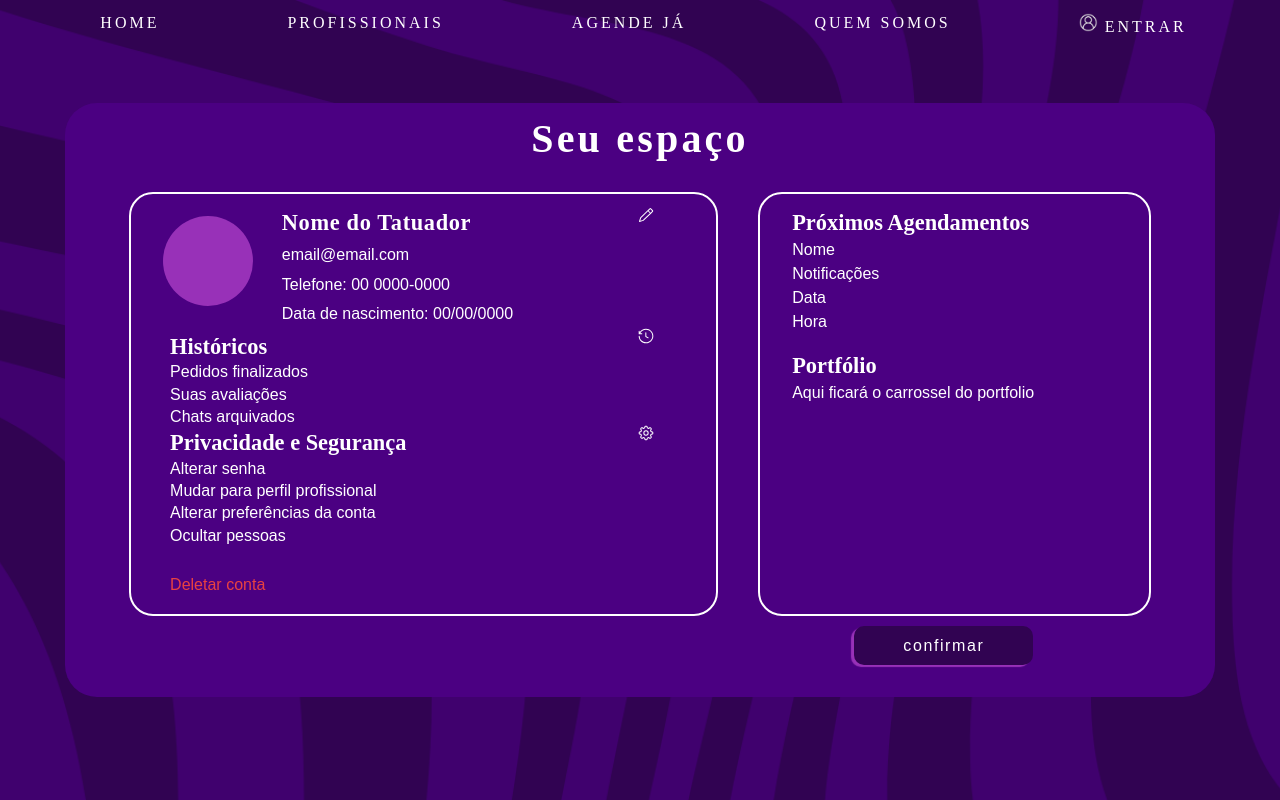
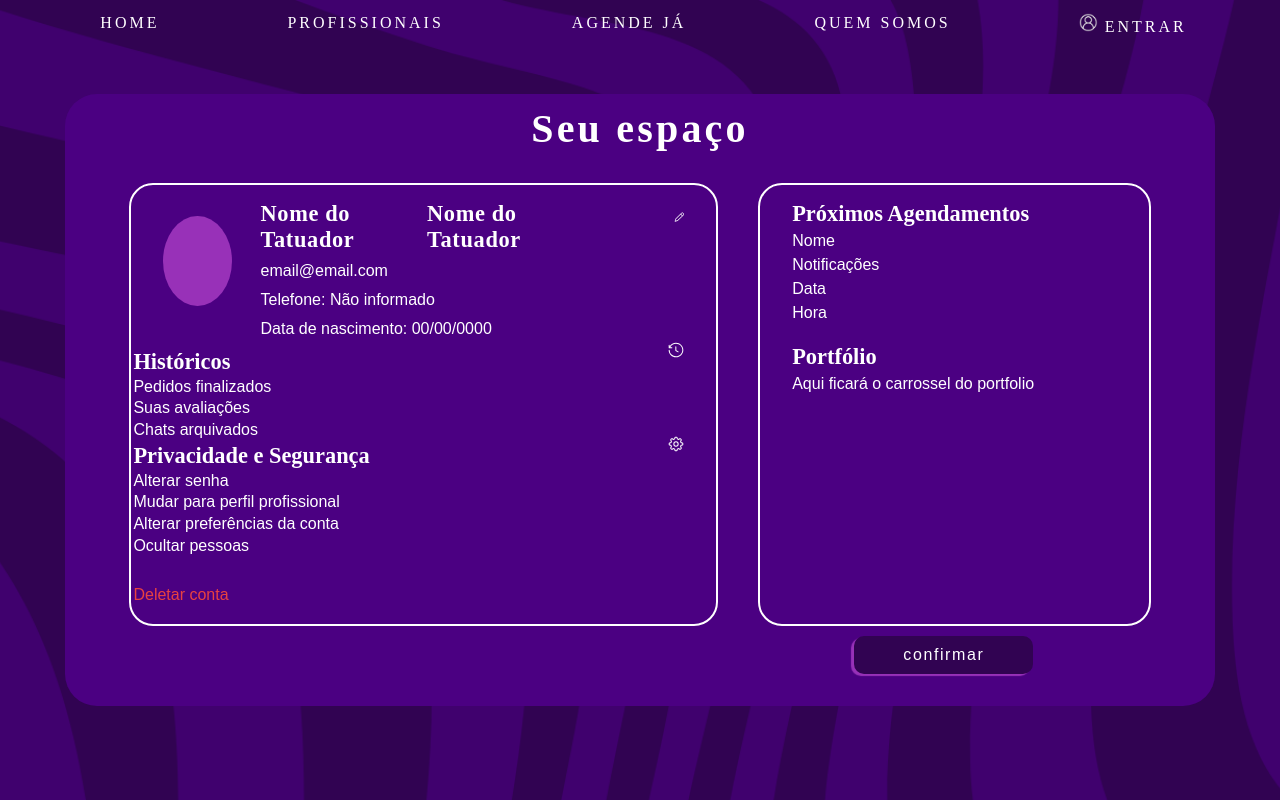
Before and after one commit to the-marielis/Rabiscadoo-react, a React (Vite) app: page /paineltatuador in a window 1280 px wide. Built offline with nearby package versions, Linux system fonts and the light colour scheme; a web font is replaced by a local one.

Commit message:
Ajustes home, e perfil tatuador

```diff
--- a/src/components/Home.jsx
+++ b/src/components/Home.jsx
@@ -1,6 +1,7 @@
 import React from "react";
 import '../css/main.css';
 import { Link } from "react-router-dom";
+import { useAuth } from "../context/AuthContext";
 
 import Slider from "react-slick";
 import "slick-carousel/slick/slick.css";
@@ -14,6 +15,8 @@ import tattoo6 from "../../public/images/tatuagem6.jpg";
 import manchaImg from "../../public/images/mancha3.png";
 
 const Home = () => {
+    const { usuario } = useAuth();
+
   const settings = {
     dots: true,
     infinite: true,
@@ -45,7 +48,10 @@ const Home = () => {
       <div className="img-fundo">
         <img src={manchaImg} alt="mancha" />
       </div>
-      <Link to="/login" className="btn-entrar"> VENHA <br /> CONHECER</Link>
+      {/*<Link to="/login" className="btn-entrar"> VENHA <br /> CONHECER</Link>*/}
+        {!usuario && (
+            <Link to="/login" className="btn-entrar">VENHA <br /> CONHECER</Link>
+        )}
     </div>
   );
 };
--- a/src/components/PainelTatuador.jsx
+++ b/src/components/PainelTatuador.jsx
@@ -1,10 +1,22 @@
-import React from "react";
+import React, {useState} from "react";
 import { GoPencil, GoHistory, GoGear } from "react-icons/go";
 import "../css/perfilUsuario.css";
 import BotaoContinuar from "./BotaoContinuar";
+import { useAuth } from "../context/AuthContext";
+import axios from "axios";
+import { useNavigate } from "react-router-dom";
+import Toast from "./Toast/Toast.jsx";
 
 const HomeLogado = () => {
-  return (
+const navigate = useNavigate();
+const [toast, setToast]  = useState(null);
+const { usuario } = useAuth();
+
+const showToast = (message, type = "error") => setToast({ message, type });
+
+
+
+return (
     <div
       className="perfil-container"
       style={{ backgroundImage: "url('/images/BACKGROUND_LOGIN.png')" }}
@@ -20,12 +32,13 @@ const HomeLogado = () => {
             <div className="dados">
               <div className="linha-nome">
                 <h2>Nome do Tatuador</h2>
+                  <h2>{usuario?.nome || "Nome do Tatuador"}</h2>
                 <GoPencil />
               </div>
-              <p>email@email.com</p>
-              <p>Telefone: 00 0000-0000</p>
-              <p>Data de nascimento: 00/00/0000</p>
-              <div className="linha-informacoes">
+              <p>{usuario?.email || "email@email.com"}</p>
+              <p>Telefone: {usuario?.telefone || "Não informado"}</p>
+                <p>Data de nascimento: {usuario?.nascimento || "00/00/0000"}</p>
+                <div className="linha-informacoes">
                   <div className="linha-historicos">
                     <h3>Históricos</h3>
                     <GoHistory />
```
